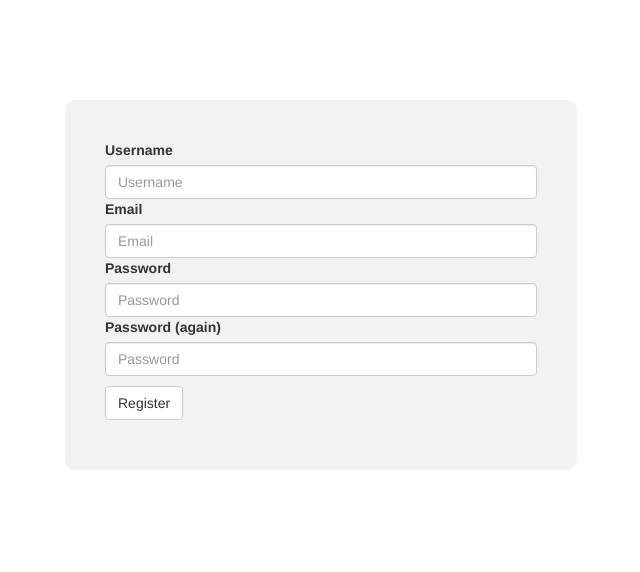
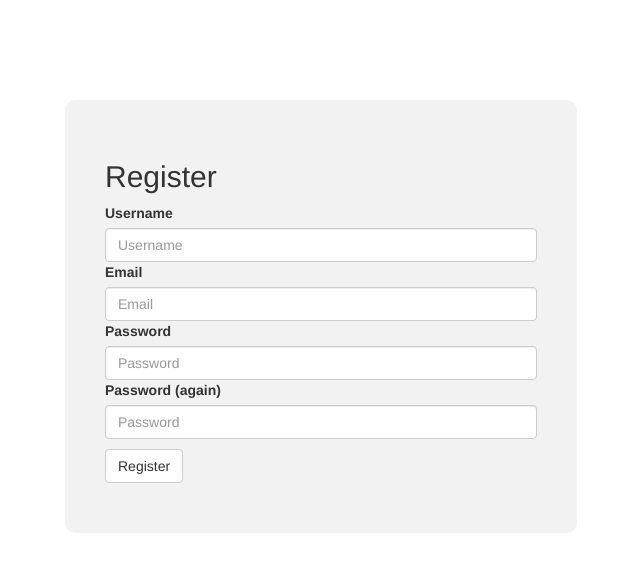
Before and after one commit to siljr/pu, a Django app: page /register/ in a window 1280 px wide. Shown: the top 572 px of the page, without its empty margins (319-959 px from the left). Run offline with Django 3.2, Linux system fonts and the light colour scheme; some libraries are stand-ins or nearby versions.

Commit message:
added a header for the registration page

```diff
--- a/qBot/registrationApp/templates/registrationApp/register.html
+++ b/qBot/registrationApp/templates/registrationApp/register.html
@@ -7,7 +7,7 @@
 {% csrf_token %}
     <div class="inputForm">
 {#        {{ form.as_p }}#}
-
+        <h2>Register</h2>
         <div class="control-group">
             <label class="control-label" for="username">Username</label>
             <div class="controls">
```
